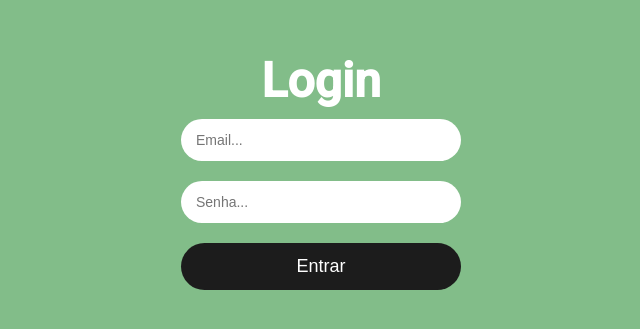
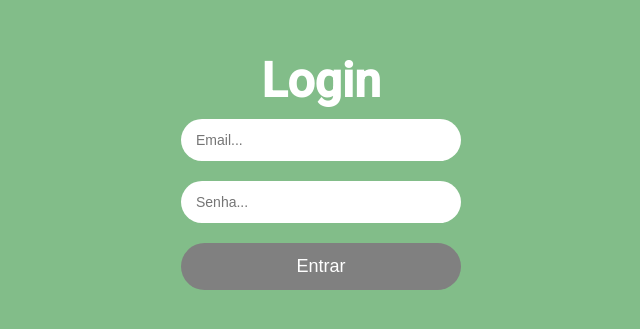
Before and after one commit to MateusCapitanio/FinanceXP, a React (Create React App) app: page / in a window 1280 px wide. Shown: the part 141-470 px from the top of the page, without its empty margins (319-959 px from the left). Built offline with nearby package versions, Linux system fonts and the light colour scheme.

Commit message:
Tela de login - [Finalizada]

```diff
--- a/src/App.tsx
+++ b/src/App.tsx
@@ -1,4 +1,3 @@
-import React from "react";
 import { BrowserRouter, Route, Routes } from "react-router-dom";
 
 import Provider from "./contexts/Provider";
--- a/src/pages/Login.tsx
+++ b/src/pages/Login.tsx
@@ -1,11 +1,49 @@
-import React, { useContext } from "react";
+import { useEffect, useState } from "react";
+import { useNavigate } from "react-router-dom";
+
+// import { IChangeButton } from "../interfaces/ChangeButton";
 // import myContext from '../contexts/myContext';
 
 // CSS
 import "../styles/loginStyle.css";
 
 function Login() {
-  // const context = useContext(myContext)
+  const navigate = useNavigate();
+
+  const [validateEmail, setValidadeEmail] = useState(false);
+  const [validateSenha, setValidadeSenha] = useState(false);
+  const [email, setEmail] = useState("");
+
+  useEffect(() => {
+    const valueReturn = localStorage.getItem("user");
+    // const user = JSON.parse(valueReturn);
+    if (valueReturn !== null) {
+      navigate("/home");
+    }
+  }, []);
+
+  const checkInput = (event?: any): void => {
+    const emailRegex = /^\w+@[a-z]+(\.[a-z]+){1,2}$/;
+    const { target } = event;
+
+    if (target.id === "email") {
+      const validate = emailRegex.test(target.value);
+      setValidadeEmail(validate);
+      setEmail(target.value);
+    }
+    if (target.id === "senha") {
+      const validate = target.value.length >= 8;
+      setValidadeSenha(validate);
+    }
+  };
+
+  const btnSubmit = (e: any) => {
+    e.preventDefault();
+
+    const emailString = JSON.stringify(email);
+    localStorage.setItem("user", emailString);
+    navigate("/home");
+  };
 
   return (
     <div>
@@ -13,9 +51,28 @@ function Login() {
         <section className="loginSection">
           <h1>Login</h1>
           <form>
-            <input placeholder="Email..." type="email" />
-            <input placeholder="Senha..." type="password" />
-            <button type="submit">Entrar</button>
+            <input
+              id="email"
+              required
+              onChange={checkInput}
+              placeholder="Email..."
+              type="email"
+            />
+            <input
+              id="senha"
+              required
+              onChange={checkInput}
+              placeholder="Senha..."
+              type="password"
+            />
+            <button
+              id="buttonSubmit"
+              onClick={btnSubmit}
+              type="submit"
+              disabled={!(validateEmail && validateSenha)}
+            >
+              Entrar
+            </button>
           </form>
         </section>
       </main>
--- a/src/styles/loginStyle.css
+++ b/src/styles/loginStyle.css
@@ -55,7 +55,7 @@ main {
     border: none;
 }
 
-.loginSection form button {
+#buttonSubmit {
     padding: 13px 15px;
     margin: 10px;
     width: 280px;
@@ -66,3 +66,8 @@ main {
     border: none;
     cursor: pointer;
 }
+
+#buttonSubmit:disabled {
+    background: grey;
+    cursor: default;
+}
```
